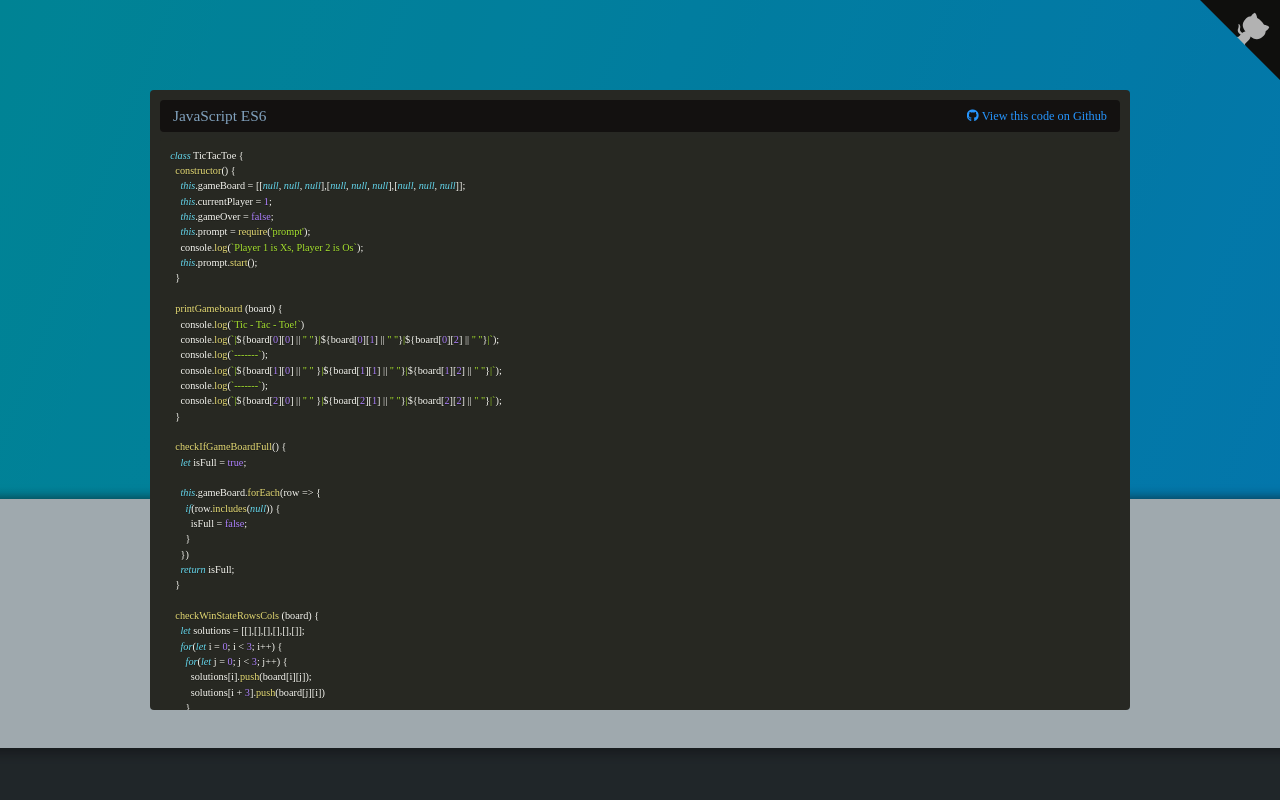
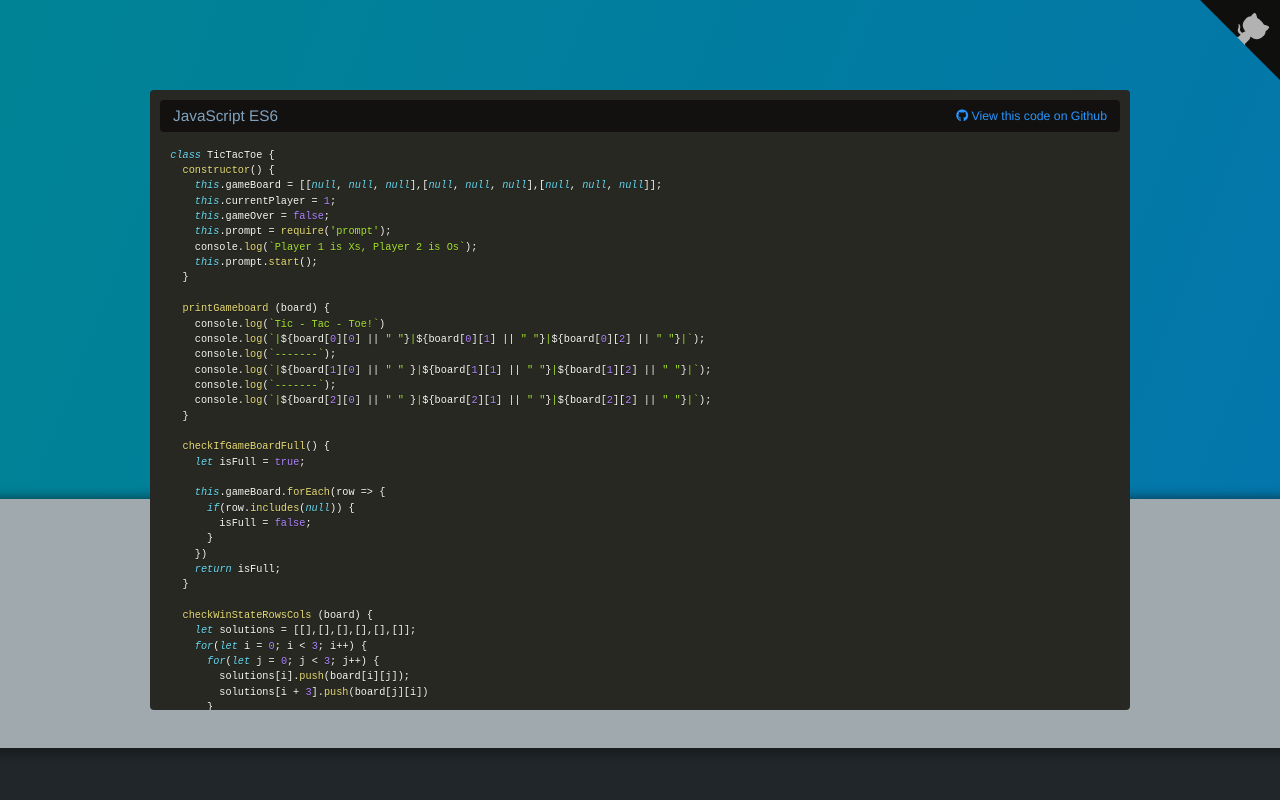
Before and after one commit to plasticbugs/plasticbugs.github.io, a React app: page / in a window 1280 px wide. Both pictures are taken after a click on the item "JavaScript ES6". Shown: the top 800 px of the page. Built offline with nearby package versions, Linux system fonts and the light colour scheme; a web font is replaced by a local one.

Commit message:
Add fade-in to modal

```diff
--- a/src/Portfolio.jsx
+++ b/src/Portfolio.jsx
@@ -88,7 +88,6 @@ class Portfolio extends React.Component {
   }
 
   renderYouTubeModal(ytlink) {
-    console.log(ytlink)
     return (
       <ModalVideoWrapper videoId={ytlink} />
     )
--- a/src/styles/style.scss
+++ b/src/styles/style.scss
@@ -24,8 +24,17 @@ $red: #ff2020;
   }
 }
 
+@keyframes fade-in {
+  0% {
+    opacity: 0;
+  }
+  100% {
+    opacity: 1;
+  }
+}
+
 body {
-  font-family: 'Whitney SSm A','Whitney SSm B';
+  font-family: 'Whitney SSm A','Whitney SSm B','Helvetica';
   font-style: normal;
   font-weight: 300;
   color: $transparentWhite;
@@ -81,7 +90,7 @@ a:hover {
 }
 
 .whitney300 {
-  font-family: 'Whitney SSm A','Whitney SSm B';
+  font-family: 'Whitney SSm A','Whitney SSm B','Helvetica';
   font-style: normal;
   font-weight: 400;
 }
@@ -233,7 +242,7 @@ div.heading {
 }
 
 .skills div.heading {
-  font-family: 'Whitney SSm A','Whitney SSm B';
+  font-family: 'Whitney SSm A','Whitney SSm B','Helvetica';
   margin-bottom: 10px;
 }
 
@@ -267,7 +276,7 @@ div.heading {
 
 .code-block {
   text-align: left;
-  font-family: "Operator Mono SSm A", "Operator Mono SSm B";
+  font-family: "Operator Mono SSm A", "Operator Mono SSm B","Courier New", Courier, monospace;
   font-style: normal;
   font-weight: 400;
   line-height: 1.6em;
@@ -289,7 +298,7 @@ div.heading {
 }
 
 .code-block code[class*="language-"], pre[class*="language-"] {
-  font-family: "Operator Mono SSm A", "Operator Mono SSm B";
+  font-family: "Operator Mono SSm A", "Operator Mono SSm B","Courier New", Courier, monospace;
 }
 
 .code-block pre[class*="language-"] .keyword {
@@ -305,10 +314,11 @@ div.heading {
   background-color: transparentize(#000000, .7);
   width: 100%;
   height: 100%;
+  animation: fade-in .5s;
 }
 
 h2.code-title {
-  font-family: 'Whitney SSm A','Whitney SSm B';
+  font-family: 'Whitney SSm A','Whitney SSm B','Helvetica';
   font-size: 1.5em;
   background-color: transparentize(#0e0c0c, .2);
   padding: 8px 13px;
@@ -370,12 +380,12 @@ p.profile-links {
 }
 
 .footer .whitney {
-  font-family: 'Whitney SSm A','Whitney SSm B';
+  font-family: 'Whitney SSm A','Whitney SSm B','Helvetica';
   font-weight: 600;
 }
 
 .footer .operator {
-  font-family: "Operator Mono SSm A", "Operator Mono SSm B";
+  font-family: "Operator Mono SSm A", "Operator Mono SSm B","Courier New", Courier, monospace;
   font-style: italic;
 }
 
```
Also changed, not shown: css/style.min.css, js/bundle.js.
